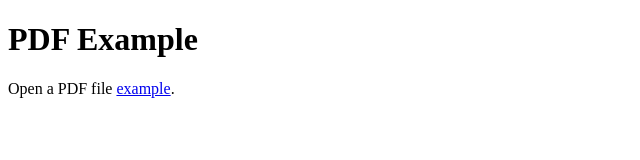
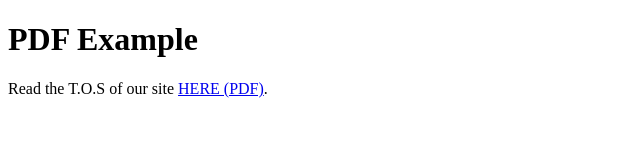
Before and after one commit to amethystruf2/tos.html, a plain HTML site: page index.html in a window 1280 px wide. Shown: the whole page, without its empty margins (0-640 px from the left). Drawn offline with Linux system fonts and the light colour scheme.

Commit message:
Update index.html

```diff
--- a/index.html
+++ b/index.html
@@ -1,10 +1,10 @@
 <!DOCTYPE html>
 <html>
   <head>
-    <title>Title of the document</title>
+    <title>T.O.S (PDF) | AmethystRuf2</title>
   </head>
   <body>
     <h1>PDF Example</h1>
-    <p>Open a PDF file <a href="https://cdn.glitch.global/4c8c5cc4-635b-497f-bf3e-0746a15a53fb/tos.txt.pdf?v=1693277945958">example</a>.</p>
+    <p>Read the T.O.S of our site <a href="https://cdn.glitch.global/4c8c5cc4-635b-497f-bf3e-0746a15a53fb/tos.txt.pdf?v=1693277945958">HERE (PDF)</a>.</p>
   </body>
 </html>
```
